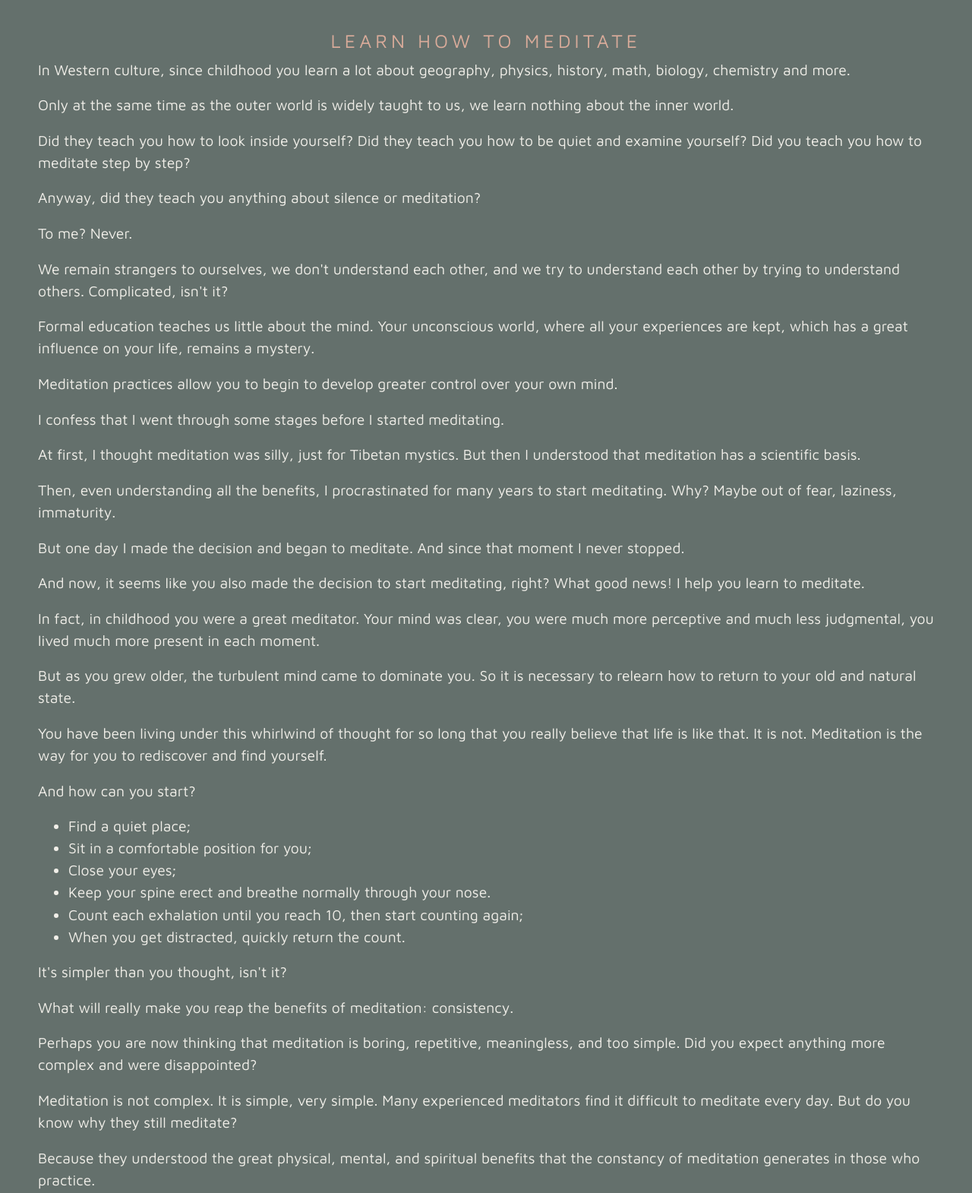
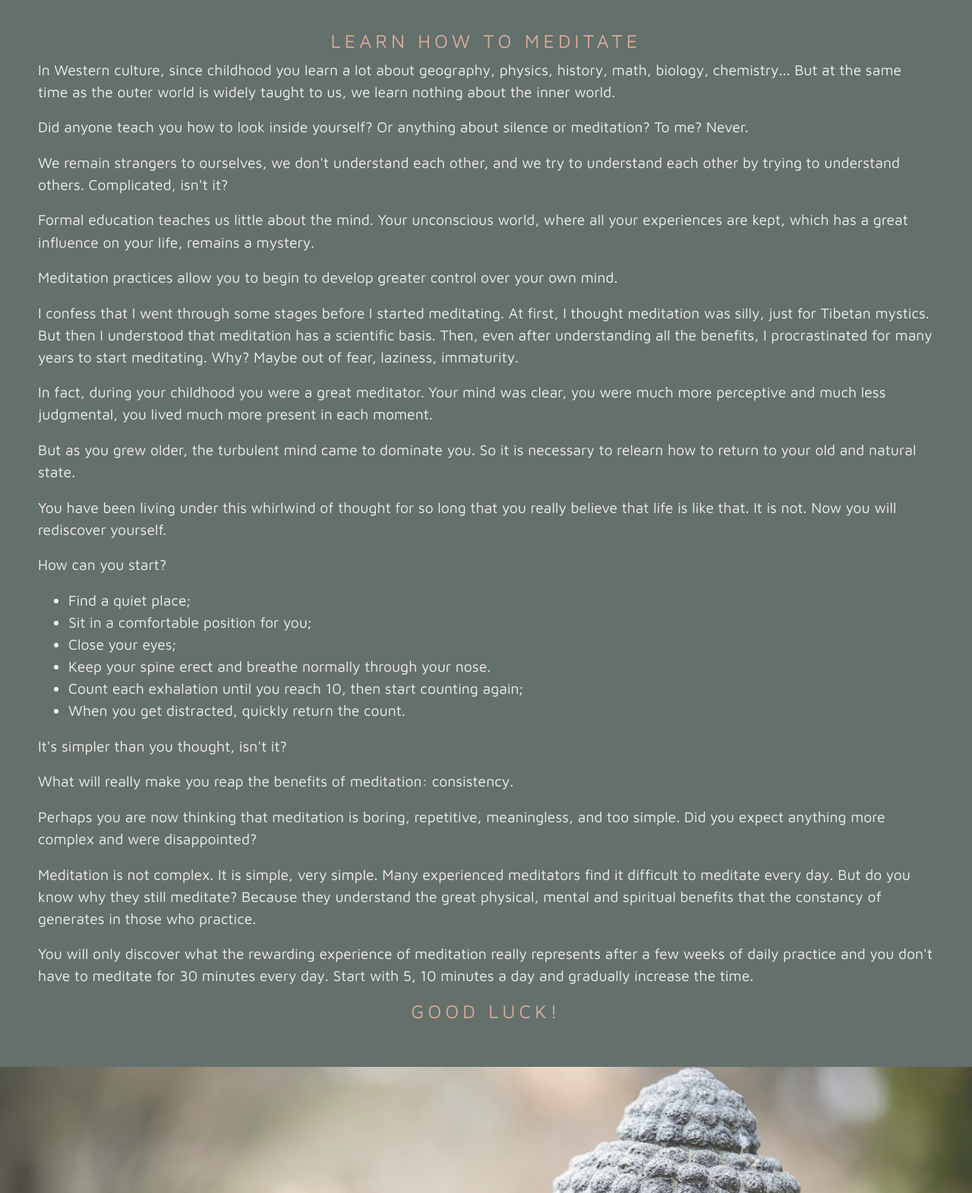
Before and after one commit to miadublin/1stMilestone, a plain HTML site: page index.html in a window 1280 px wide. Shown: the part 2060-3630 px from the top of the page at 76% size. Drawn offline with nearby package versions, Linux system fonts and the light colour scheme.

Commit message:
formatting

```diff
--- a/index.html
+++ b/index.html
@@ -95,41 +95,26 @@
     <section class="textArea container-fluid">
         <h3>Learn how to Meditate</h3>
         <p> In Western culture, since childhood you learn a lot about geography, physics, history, math, biology,
-            chemistry and more.
-            <p> Only at the same time as the outer world is widely taught to us, we learn nothing about the inner
+            chemistry... But at the same time as the outer world is widely taught to us, we learn nothing about the inner
                 world.</p>
-            <p>Did they teach you how to look inside yourself? Did they teach you how to be quiet and examine yourself?
-                Did
-                you teach you how to meditate step by step?</p>
-            <p>Anyway, did they teach you anything about silence or meditation?</p>
-            <p>To me? Never.</p>
+            <p>Did anyone teach you how to look inside yourself? Or anything about silence or meditation? To me? Never.</p>
             <p>We remain strangers to ourselves, we don't understand each other, and we try to understand each other by
                 trying to understand others. Complicated, isn't it?</p>
             <p>Formal education teaches us little about the mind. Your unconscious world, where all your experiences
                 are
                 kept, which has a great influence on your life, remains a mystery.</p>
             <p>Meditation practices allow you to begin to develop greater control over your own mind.</p>
+            <p>I confess that I went through some stages before I started meditating. At first, I thought meditation was silly, just for Tibetan mystics. But then I understood that meditation
+                has a scientific basis. Then, even after understanding all the benefits, I procrastinated for many years to start meditating. Why?
+                Maybe out of fear, laziness, immaturity.</p>
 
-            <p>I confess that I went through some stages before I started meditating.</p>
-
-            <p>At first, I thought meditation was silly, just for Tibetan mystics. But then I understood that meditation
-                has a
-                scientific basis.</p>
-            <p>Then, even understanding all the benefits, I procrastinated for many years to start meditating. Why?
-                Maybe
-                out of fear, laziness, immaturity.</p>
-            <p>But one day I made the decision and began to meditate. And since that moment I never stopped.</p>
-            <p>And now, it seems like you also made the decision to start meditating, right? What good news! I help you
-                learn to meditate.</p>
-            <p>In fact, in childhood you were a great meditator. Your mind was clear, you were much more perceptive and
+            <p>In fact, during your childhood you were a great meditator. Your mind was clear, you were much more perceptive and
                 much less judgmental, you lived much more present in each moment.</p>
             <p>But as you grew older, the turbulent mind came to dominate you. So it is necessary to relearn how to
-                return
-                to your old and natural state.</p>
+                return to your old and natural state.</p>
             <p>You have been living under this whirlwind of thought for so long that you really believe that life is
-                like
-                that. It is not. Meditation is the way for you to rediscover and find yourself.</p>
-            <p>And how can you start?</p>
+                like that. It is not. Now you will rediscover yourself.</p>
+            <p>How can you start?</p>
             <ul>
                 <li>Find a quiet place;</li>
                 <li>Sit in a comfortable position for you;</li>
@@ -145,14 +130,11 @@
                 expect anything more complex and were disappointed?</p>
             <p>Meditation is not complex. It is simple, very simple.
                 Many experienced meditators find it difficult to meditate every day. But do you know why they still
-                meditate?</p>
-            <p>Because they understood the great physical, mental, and spiritual benefits that the constancy of
-                meditation generates in those who practice.</p>
+                meditate? Because they understand the great physical, mental and spiritual benefits that the constancy of
+             generates in those who practice.</p>
             <p>You will only discover what the rewarding experience of meditation really represents after a few weeks of
-                daily practice.
-                And you don't have to meditate for 30 minutes every day. Start with 5, 10 minutes a day and gradually
+                daily practice and you don't have to meditate for 30 minutes every day. Start with 5, 10 minutes a day and gradually
                 increase the time.</p>
-
             <h3>Good luck!</h3>
     </section>
 
```
